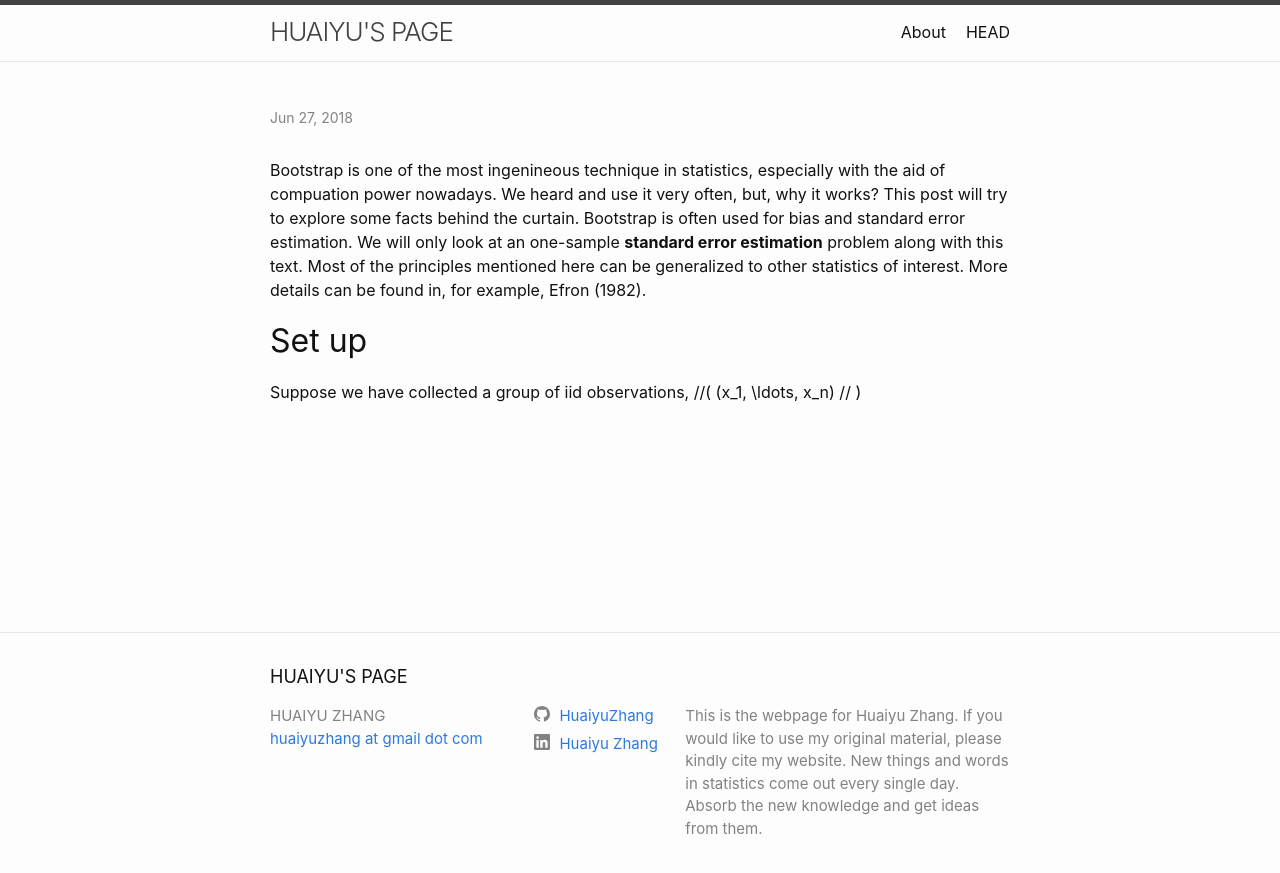
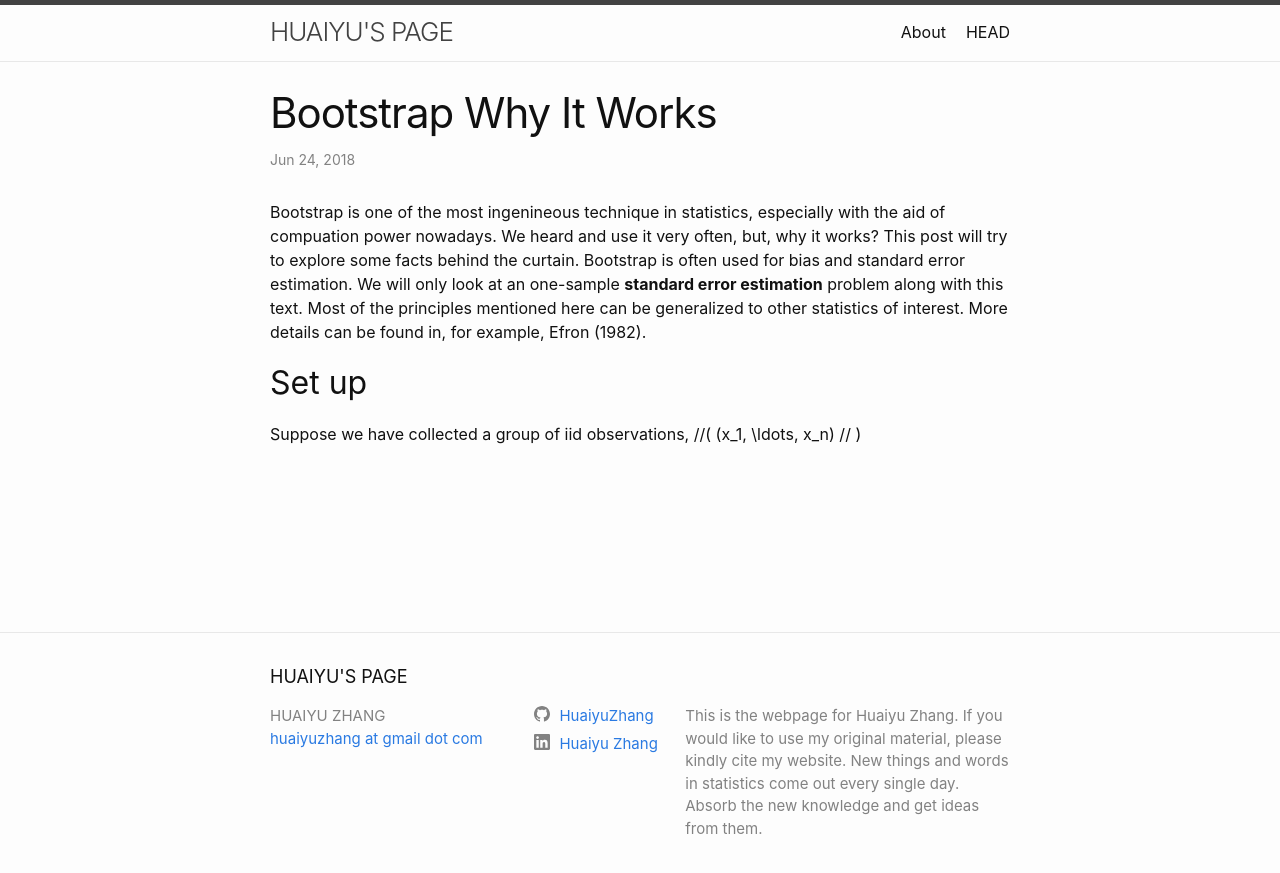
Before and after one commit to HuaiyuZhang/personal-site-old, a Jekyll site: the page built from _posts/2018-06-24-bootstrap.md, in a window 1280 px wide. Shown: the top 873 px of the page. Built offline with Jekyll 4.4.1, drawn with Linux system fonts in a browser that asks for light colours; our own code applies the rules of GitHub Pages for plain Markdown files.

Commit message:
Update 2018-06-24-bootstrap.md
colon in title cause problem rendering title

```diff
--- a/_posts/2018-06-24-bootstrap.md
+++ b/_posts/2018-06-24-bootstrap.md
@@ -1,6 +1,6 @@
 ---
 layout: post
-title: Bootstrap: Why It Works
+title: Bootstrap Why It Works
 ---
 
 Bootstrap is one of the most ingenineous technique in statistics, especially with the aid of compuation power nowadays. We heard and use it very often, but, why it works? This post will try to explore some facts behind the curtain. Bootstrap is often used for bias and standard error estimation. We will only look at an one-sample **standard error estimation** problem along with this text. Most of the principles mentioned here can be generalized to other statistics of interest. More details can be found in, for example, Efron (1982).
```
